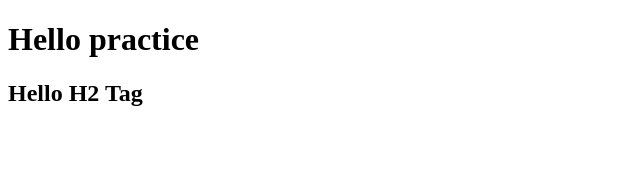
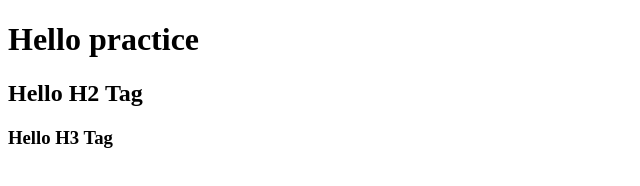
Before and after one commit to nirantprajapatiwork/practice_repo_2, a plain HTML site: page index.html in a window 1280 px wide. Shown: the whole page, without its empty margins (0-640 px from the left). Drawn offline with Linux system fonts and the light colour scheme.

Commit message:
H3 Tage added

```diff
--- a/index.html
+++ b/index.html
@@ -10,6 +10,7 @@
 
     <h1>Hello practice</h1>
     <h2>Hello H2 Tag</h2>
+    <h3>Hello H3 Tag</h3>
 
 </body>
 </html>
```
